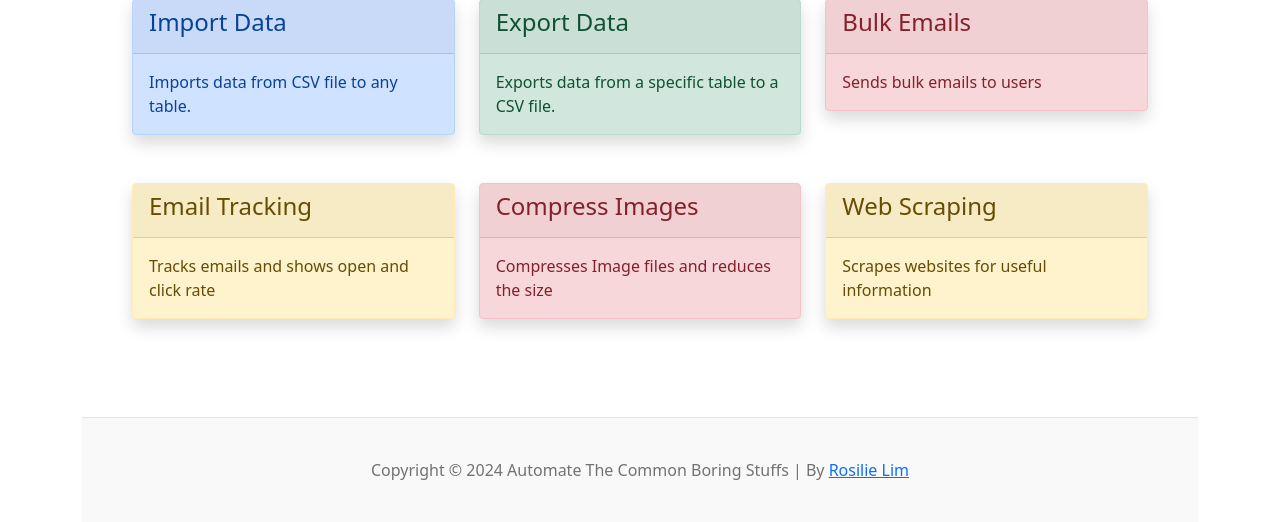
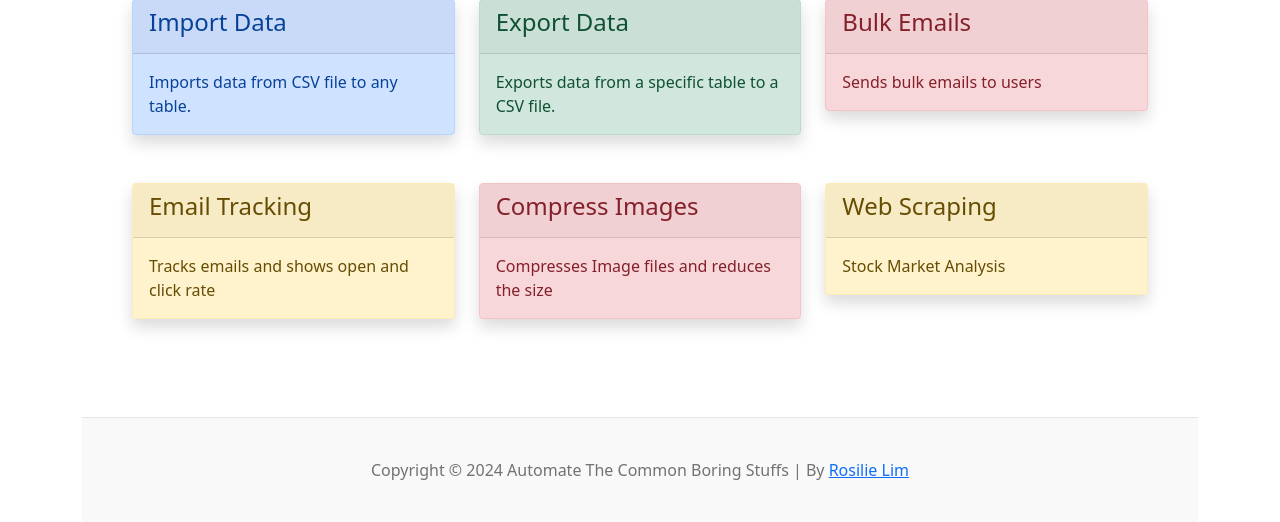
Before and after one commit to RosyCodes/Django_AutomatingCommonTasks, a Django app: page / in a window 1280 px wide. Shown: the part 278-800 px from the top of the page. Run offline with Django 4.2, Linux system fonts and the light colour scheme; the visitor is signed in with stand-in values (Sample User, id 1); parts of the project's set-up code (start-up, migrations or seed data) failed here and were passed over; some libraries are stand-ins or nearby versions.

Commit message:
Updated requirements file and home template

```diff
--- a/templates/home.html
+++ b/templates/home.html
@@ -86,7 +86,7 @@
                         <h4>Web Scraping</h4>
                     </div>
                     <div class="card-body">
-                        <p class="card-text">Scrapes websites for useful information</p>
+                        <p class="card-text">Stock Market Analysis</p>
                     </div>
                 </div>
             </a>
```
Also changed, not shown: requirements.txt (+6 -58 lines).
